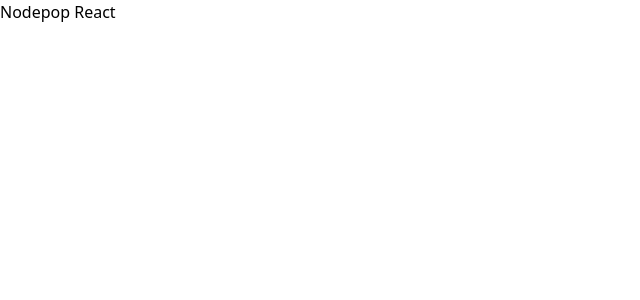
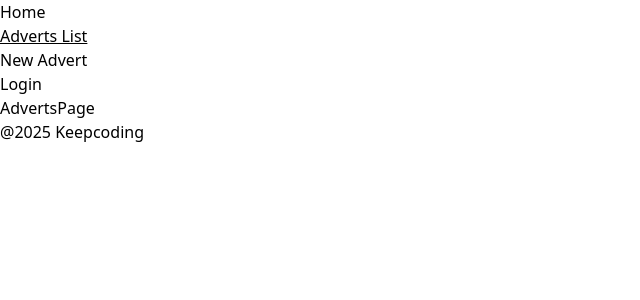
Before and after one commit to jonatahan-en/Proyecto_React_Avanzado, a React (Vite) app: page /adverts in a window 1280 px wide. Shown: the top 300 px of the page, without its empty margins (0-640 px from the left). Built offline with nearby package versions, Linux system fonts and the light colour scheme.

Commit message:
Create routes

```diff
--- a/package.json
+++ b/package.json
@@ -15,6 +15,7 @@
     "install": "^0.13.0",
     "react": "^19.0.0",
     "react-dom": "^19.0.0",
+    "react-router": "^7.1.5",
     "tailwindcss": "^4.0.4"
   },
   "devDependencies": {
--- a/src/app.tsx
+++ b/src/app.tsx
@@ -1,5 +1,25 @@
-function App() {
-  return <h1>Nodepop React</h1>;
+import { Navigate, Outlet, Route, Routes } from "react-router";
+import Layout from "@/components/layout/layout";
+
+export default function App() {
+  return (
+    <Routes>
+      <Route index element={<Navigate to="/adverts" />}></Route>
+      <Route path="/login" element={<h1>Login</h1>} />
+      <Route
+        path="/adverts"
+        element={
+          <Layout>
+            <Outlet />
+          </Layout>
+        }
+      >
+        <Route index element={<h1>AdvertsPage</h1>}></Route>
+        <Route path=":advertId" element={<h1>AdvertPage</h1>}></Route>
+        <Route path="new" element={<h1>NewAdvertPage</h1>}></Route>
+      </Route>
+      <Route path="/404" element={<h1>404</h1>} />
+      <Route path="*" element={<Navigate to="/404" />} />
+    </Routes>
+  );
 }
-
-export default App;
--- /dev/null
+++ b/src/components/layout/layout.tsx
@@ -0,0 +1,33 @@
+import { ReactNode } from "react";
+import { Link, NavLink } from "react-router";
+
+export default function Layout({ children }: { children: ReactNode }) {
+  return (
+    <div>
+      <header>
+        <nav>
+          <ul>
+            <li>
+              <Link to="/">Home</Link>
+            </li>
+            <li>
+              <NavLink to="/adverts" end className="group">
+                <span className="group-[.active]:underline">Adverts List</span>
+              </NavLink>
+            </li>
+            <li>
+              <NavLink to="/adverts/new" className="group">
+                <span className="group-[.active]:underline">New Advert</span>
+              </NavLink>
+            </li>
+            <li>
+              <Link to="/login">Login</Link>
+            </li>
+          </ul>
+        </nav>
+      </header>
+      <main>{children}</main>
+      <footer>@2025 Keepcoding</footer>
+    </div>
+  );
+}
--- a/src/main.tsx
+++ b/src/main.tsx
@@ -2,9 +2,12 @@ import { StrictMode } from "react";
 import { createRoot } from "react-dom/client";
 import "@/index.css";
 import App from "@/app";
+import { BrowserRouter } from "react-router";
 
 createRoot(document.getElementById("root")!).render(
   <StrictMode>
-    <App />
+    <BrowserRouter>
+      <App />
+    </BrowserRouter>
   </StrictMode>,
 );
```
Also changed, not shown: 1 other file (tests, documents, lock files or other folders).
